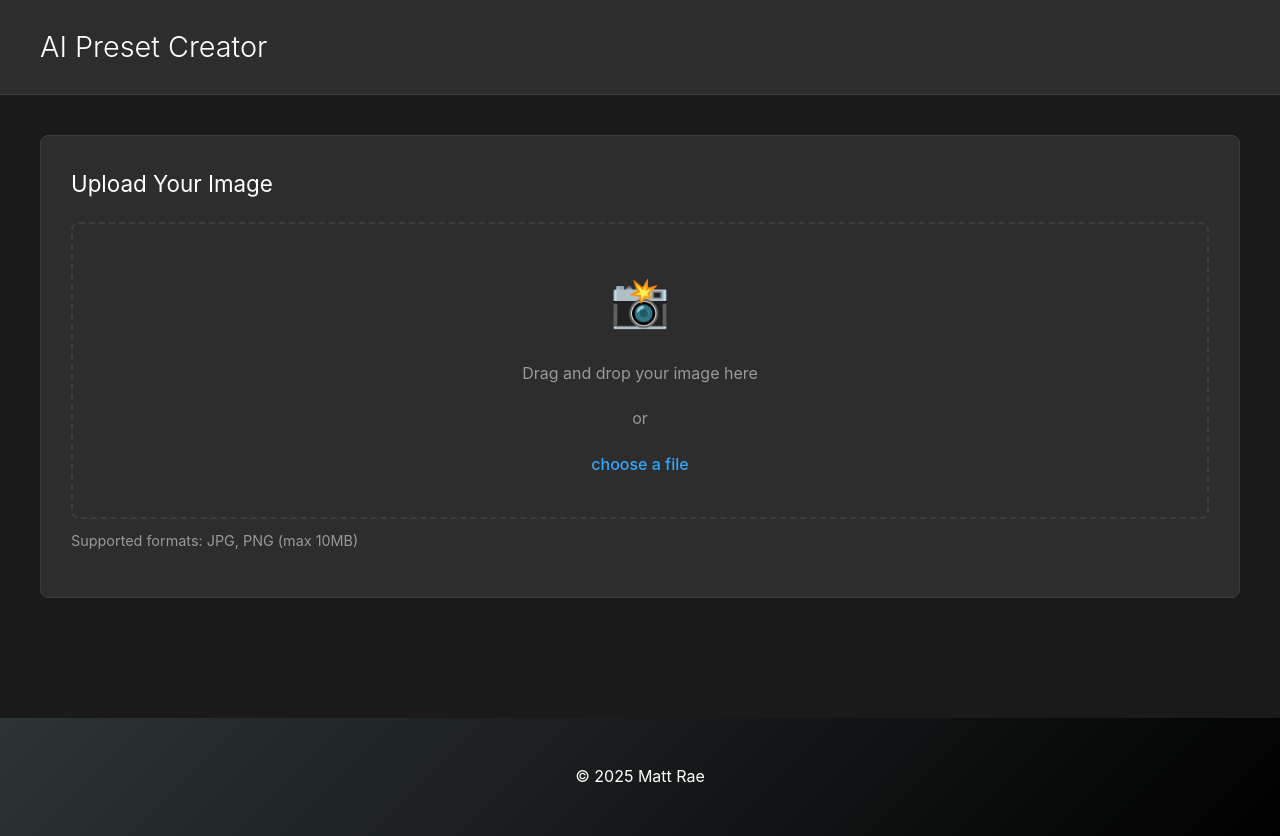
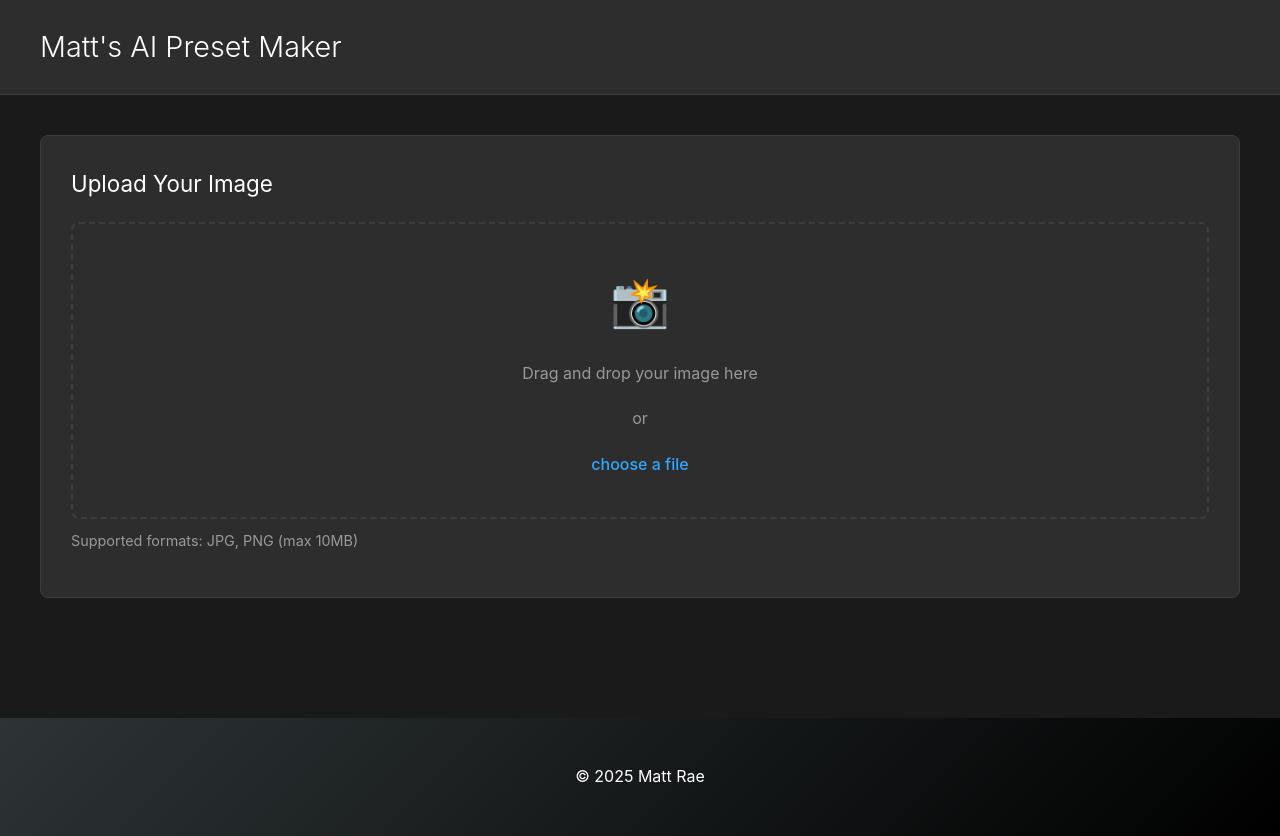
Before and after one commit to mrae19/aiexplorations, a website: page index.html in a window 1280 px wide. Drawn offline with Linux system fonts and the light colour scheme.

Commit message:
Update Title

```diff
--- a/index.html
+++ b/index.html
@@ -9,7 +9,7 @@
 </head>
 <body>
     <header>
-        <h1>AI Preset Creator</h1>
+        <h1>Matt's AI Preset Maker </h1>
     </header>
 
     <main>
```
